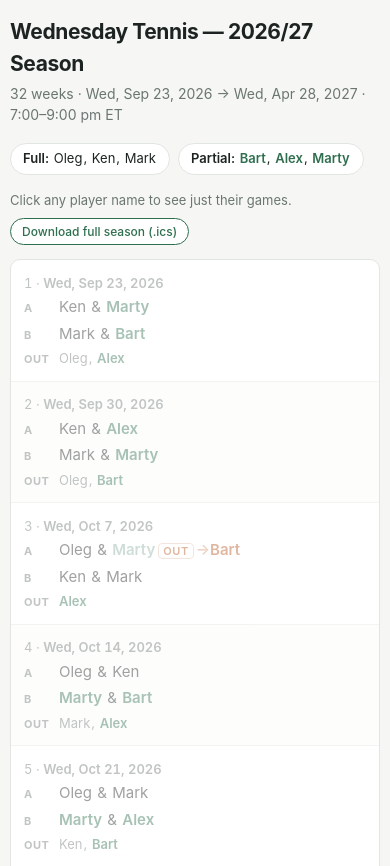
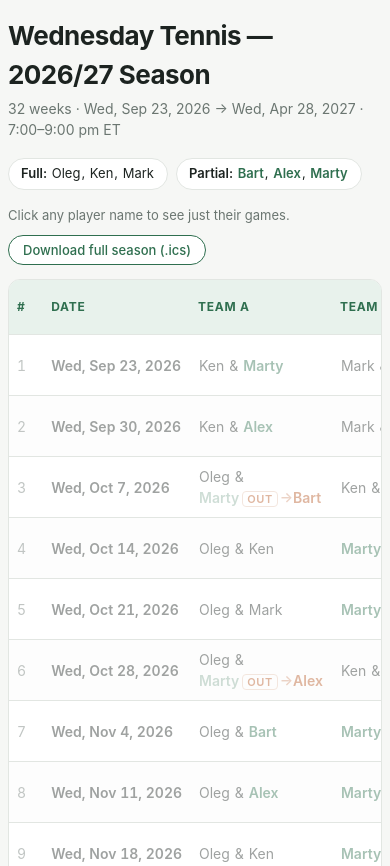
Before and after one commit to zirben0/Southampton_Tennis_26_27, a plain HTML site: page index.html in a window 390 px wide. Shown: the top 866 px of the page. Drawn offline with Linux system fonts and the light colour scheme.

Commit message:
Add files via upload

```diff
--- a/index.html
+++ b/index.html
@@ -16,7 +16,7 @@
   .wrap{max-width:940px;margin:0 auto}
   h1{margin:0 0 4px;font-size:26px;letter-spacing:-.02em}
   .sub{color:var(--muted);margin:0 0 18px;font-size:14px}
-  .card{background:var(--card);border:1px solid var(--line);border-radius:12px;overflow-x:auto}
+  .card{background:var(--card);border:1px solid var(--line);border-radius:12px;overflow:hidden}
   table{width:100%;border-collapse:collapse}
   th,td{padding:11px 14px;text-align:left;border-bottom:1px solid var(--line);font-size:15px}
   thead th{background:var(--accent-soft);color:var(--accent);font-size:12px;text-transform:uppercase;
@@ -56,31 +56,7 @@
   .barnote{font-size:13px;color:var(--muted)}
   tbody tr.dim{display:none}
   @media print{.bar,.clear{display:none}}
-  @media (max-width:760px){th,td{padding:9px 8px;font-size:14px}body{padding:16px 10px 50px}}
-  /* --- narrow screens: each week becomes a stacked card --- */
-  @media (max-width:620px){
-    h1{font-size:21px}
-    .card{border-radius:10px}
-    table,tbody,tr,td{display:block;width:100%}
-    thead{display:none}
-    tbody tr{padding:10px 13px;border-bottom:1px solid var(--line)}
-    tbody tr:last-child{border-bottom:none}
-    tbody tr.next{box-shadow:inset 4px 0 0 var(--accent)}
-    tbody tr.subrow{box-shadow:inset 4px 0 0 #b4531f}
-    td{border:none;padding:2px 0;font-size:15px}
-    td.wk{display:inline;color:var(--muted);font-size:13px}
-    td.wk::after{content:"\00a0\00b7\00a0"}
-    td.date{display:inline;font-size:13px;color:var(--muted)}
-    td[data-label]{padding-left:34px;text-indent:-34px}
-    td[data-label]::before{content:attr(data-label);display:inline-block;width:34px;
-      text-indent:0;color:var(--muted);font-size:11px;font-weight:700;
-      text-transform:uppercase;letter-spacing:.04em;vertical-align:baseline}
-    td.out{font-size:13px}
-    td.out:empty{display:none}
-    .counts table{max-width:100%}
-    .bar{gap:8px}
-    .dl,.clear{font-size:12px;padding:5px 11px}
-  }
+  @media (max-width:640px){th,td{padding:9px 8px;font-size:14px}body{padding:16px 8px 50px}}
   @media print{body{background:#fff}tbody tr.past{opacity:1}.note{display:none}}
 </style>
 </head>
@@ -119,7 +95,7 @@
   that player&rsquo;s games (7&ndash;9 pm ET, with a 2-hour reminder). Opens in Apple Calendar,
   Google Calendar and Outlook.
 </p>
-<p class="note" style="margin-top:10px">Version <span id="ver">2026-11-24-b</span></p>
+<p class="note" style="margin-top:10px">Version <span id="ver">2026-11-24</span></p>
 <script>
 const CONFIG = {
   time:"7:00\u20139:00 pm ET",      // display label
```
